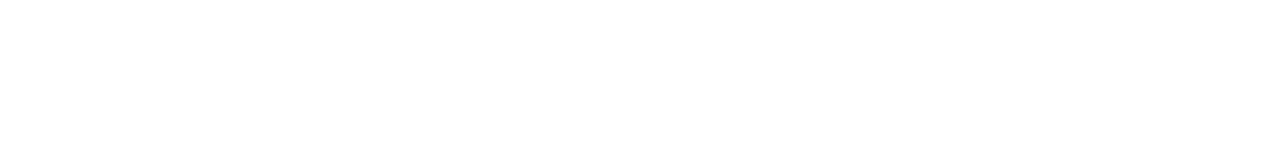
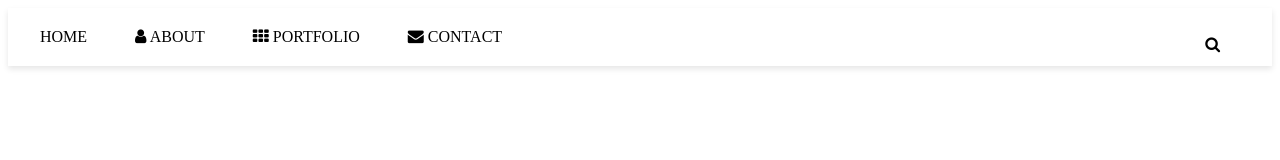
Before and after one commit to bea312/Parallax-Website-Clone, a plain HTML site: page index.html in a window 1280 px wide. Drawn offline with Linux system fonts and the light colour scheme.

Commit message:
Added fixed navigation bar

```diff
--- a/index.html
+++ b/index.html
@@ -3,9 +3,25 @@
 <head>
     <meta charset="UTF-8">
     <meta name="viewport" content="width=device-width, initial-scale=1.0">
+
+<link rel="stylesheet" href="./styles.css">
+  <link href="https://fonts.googleapis.com/css2?family=Lato:wght@300;400;700&display=swap" rel="stylesheet">
+    <link rel="stylesheet" href="https://cdnjs.cloudflare.com/ajax/libs/font-awesome/4.7.0/css/font-awesome.min.css">
+
     <title>Parallax website</title>
 </head>
 <body>
+<nav class="navbar">
+    <div class="nav-container">
+        <a href="#home" class="nav-item">HOME </a>
+        <a href="#about" class="nav-item">  <i class="fa fa-user"></i> ABOUT</a>
+        <a href="#services" class="nav-item"> <i class="fa fa-th"></i>  PORTFOLIO</a>
+        <a href="#contact" class="nav-item">  <i class="fa fa-envelope"></i> CONTACT</a>
+        <a href="#" class= "  nav-item  nav-right"> <i class="fa fa-search"></i></a>
+    </div>
+</nav>
+
+
 
 </body>
 </html>
--- /dev/null
+++ b/styles.css
@@ -0,0 +1,41 @@
+.{
+    margin: 0;
+    padding: 0;
+    box-sizing: border-box;
+}
+body{
+
+}
+.navbar{
+    background-color: #fff;
+    box-shadow: 0 3px 6px rgba(0,0,0,0.1);
+   width: 100%;
+
+
+}
+.nav-container{
+
+    padding: 20px;
+}
+.nav-item{
+    text-decoration: none;
+    color:#000;
+    margin-right: 20px;
+    padding: 8px 12px;
+    font-family:   serif;
+
+
+
+
+}
+.nav-item:hover{
+    background-color:#ccc;
+    color: #000;
+}
+.nav-right{
+    float: right;
+}
+.nav-right:hover{
+    background-color:#ccc;
+    color: #000;
+}
```
